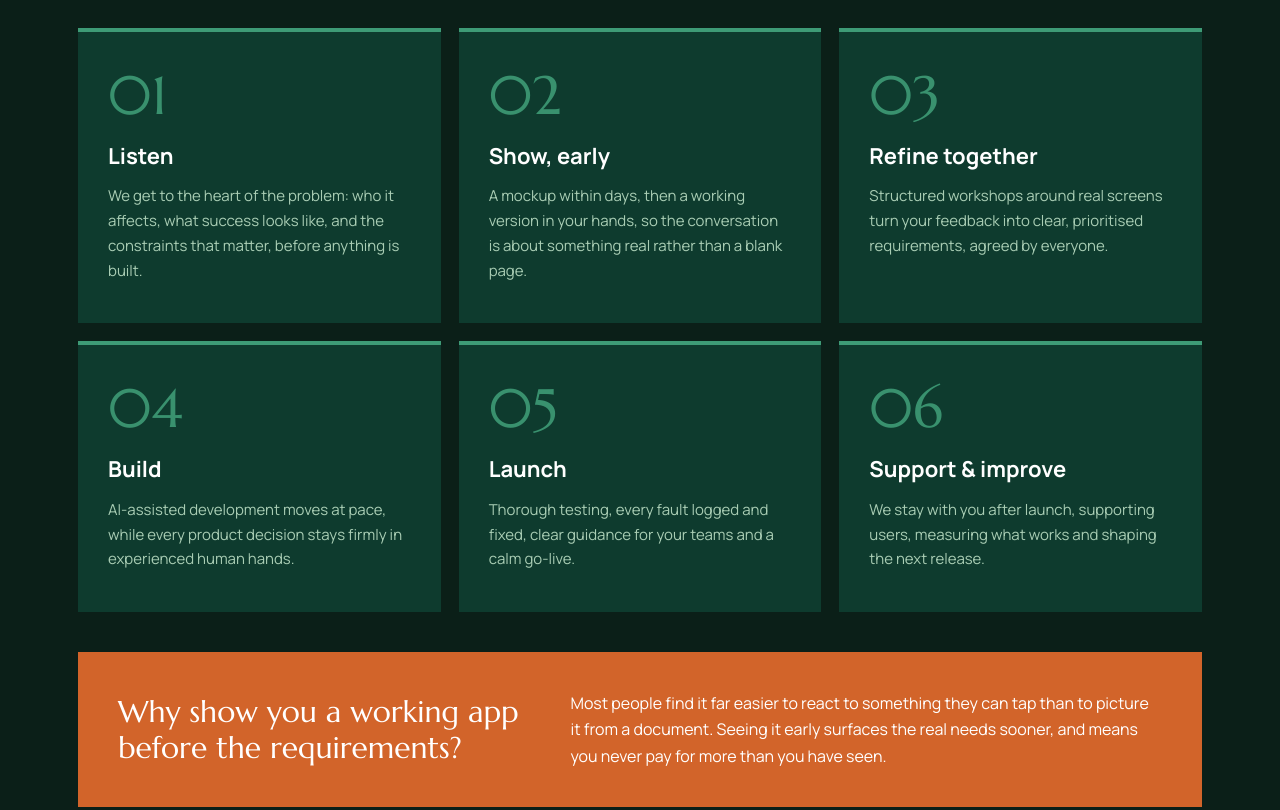
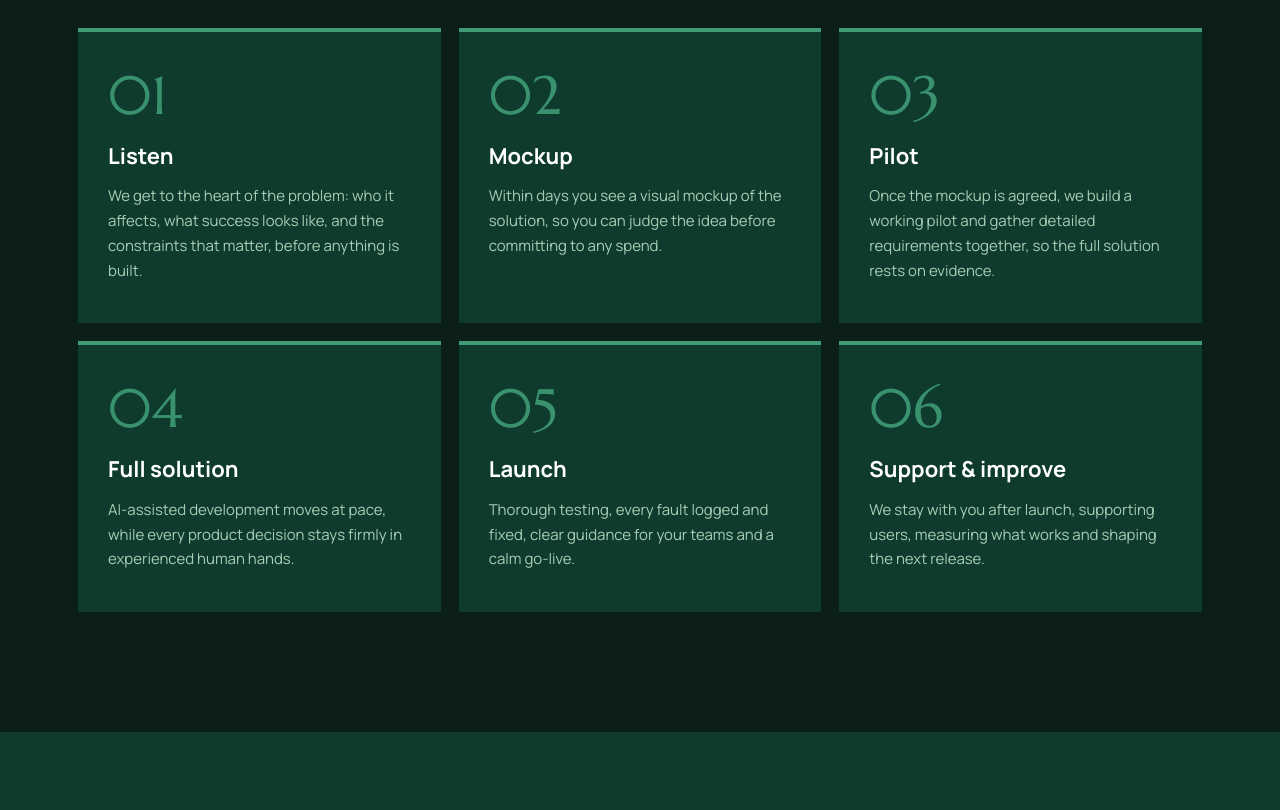
Before and after one commit to mallypeters-pixel/themeda-website, a plain HTML site: page index.html in a window 1280 px wide. Shown: the part 2460-3270 px from the top of the page. Drawn offline with Linux system fonts and the light colour scheme.

Commit message:
Approach: mockup, pilot, full solution; remove app-first callout
Co-Authored-By: Claude Opus 5.5 <noreply@anthropic.com>
Claude-Session: https://claude.ai/code/session_01EJjx18MnGMg2vJvkuNfDFT

```diff
--- a/index.html
+++ b/index.html
@@ -314,15 +314,11 @@ footer .wrap{display:flex;justify-content:space-between;align-items:center;gap:2
     <p class="lead">We have run the full product lifecycle many times over. Here is how we take you from an idea to a product that keeps getting better.</p>
     <div class="steps">
       <div class="step"><div class="n">01</div><h3>Listen</h3><p>We get to the heart of the problem: who it affects, what success looks like, and the constraints that matter, before anything is built.</p></div>
-      <div class="step"><div class="n">02</div><h3>Show, early</h3><p>A mockup within days, then a working version in your hands, so the conversation is about something real rather than a blank page.</p></div>
-      <div class="step"><div class="n">03</div><h3>Refine together</h3><p>Structured workshops around real screens turn your feedback into clear, prioritised requirements, agreed by everyone.</p></div>
-      <div class="step"><div class="n">04</div><h3>Build</h3><p>AI-assisted development moves at pace, while every product decision stays firmly in experienced human hands.</p></div>
+      <div class="step"><div class="n">02</div><h3>Mockup</h3><p>Within days you see a visual mockup of the solution, so you can judge the idea before committing to any spend.</p></div>
+      <div class="step"><div class="n">03</div><h3>Pilot</h3><p>Once the mockup is agreed, we build a working pilot and gather detailed requirements together, so the full solution rests on evidence.</p></div>
+      <div class="step"><div class="n">04</div><h3>Full solution</h3><p>AI-assisted development moves at pace, while every product decision stays firmly in experienced human hands.</p></div>
       <div class="step"><div class="n">05</div><h3>Launch</h3><p>Thorough testing, every fault logged and fixed, clear guidance for your teams and a calm go-live.</p></div>
       <div class="step"><div class="n">06</div><h3>Support &amp; improve</h3><p>We stay with you after launch, supporting users, measuring what works and shaping the next release.</p></div>
-    </div>
-    <div class="callout">
-      <div class="q">Why show you a working app before the requirements?</div>
-      <p>Most people find it far easier to react to something they can tap than to picture it from a document. Seeing it early surfaces the real needs sooner, and means you never pay for more than you have seen.</p>
     </div>
   </div>
 </section>
```
